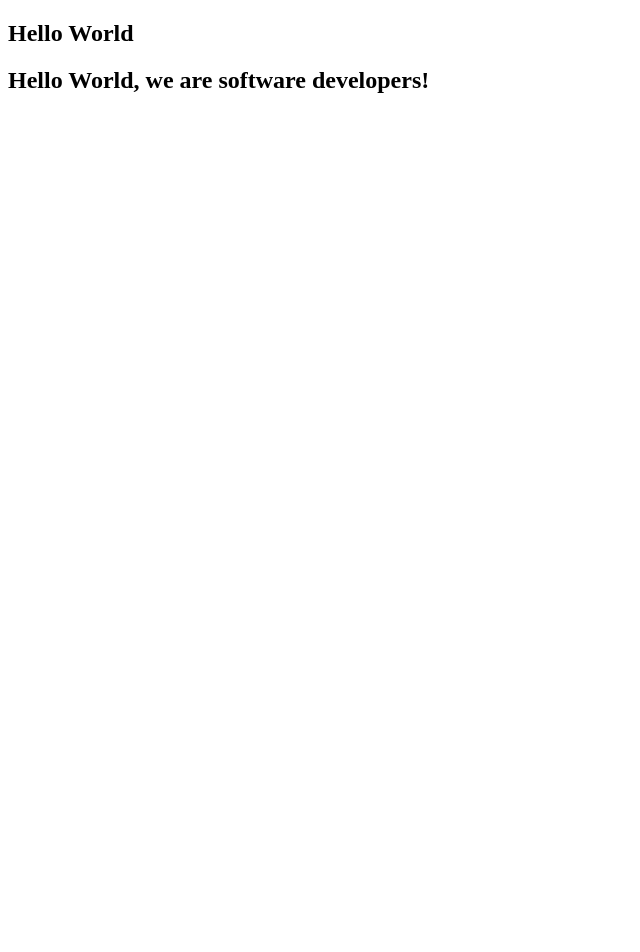
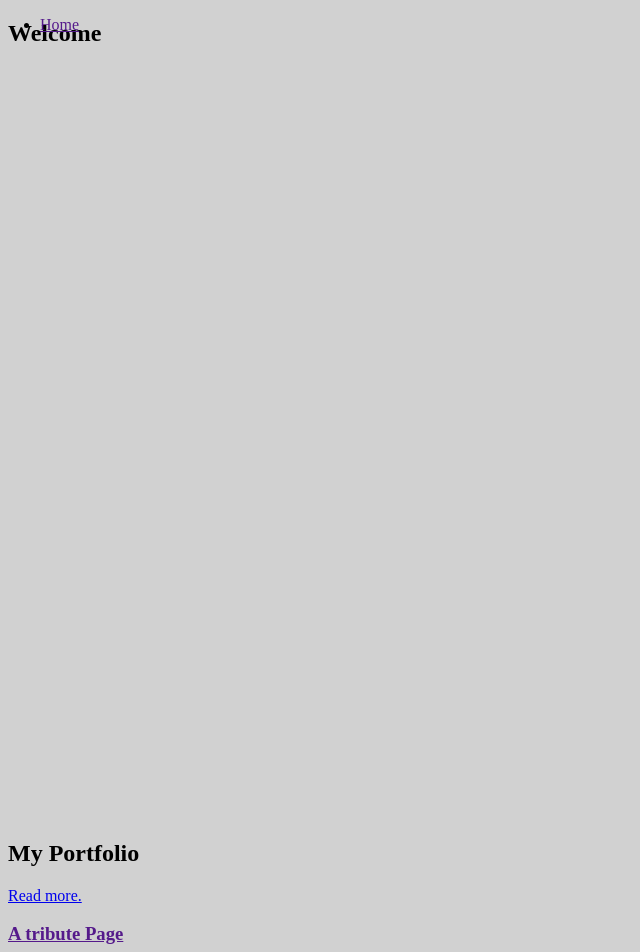
Before and after one commit to Qoosim/qosi-eras, a plain HTML site: page index.html in a window 1280 px wide. Shown: the top 952 px of the page, without its empty margins (0-640 px from the left). Before the commit the page ends 800 px from the top, so only its background shows below. Drawn offline with Linux system fonts and the light colour scheme.

Commit message:
index.html updated

```diff
--- a/css/style.css
+++ b/css/style.css
@@ -0,0 +1,23 @@
+html, body {
+    background: #d1d1d1;
+}
+
+section {
+    display: block;
+    height: 100vh;
+}
+
+.navigate {
+    position: fixed;
+    top: 0;
+    left: 0;
+    width: 100%;
+}
+
+
+@media screen and (max-height: 450px) {
+    body {
+        background: #e3e3ee;
+        position: relative;
+    }
+}
--- a/index.html
+++ b/index.html
@@ -7,6 +7,46 @@
   </head>
 
   <body>
+    <nav id="navbar" class="navigate">
+      <ul>
+        <li><a href="">Home</a></li>
+      </ul>
+    </nav>
+
+    <section id="welcome-section">
+      <h1>Welcome</h1>
+    </section>
+
+    <section id="projects">
+
+      <h2 class="project-tile">My Portfolio</h2>
+      <nav id="navbar">
+        <a href="#detail">Read more.</a>
+      </nav>
+      <h3><a href="">A tribute Page</a></h3>
+
+    </section>
+
+
+
+    <p id="detail">This is the detail info.</p>
+
+    <a href="https://github.com/Qoosim/qosi-eras" target="_blank" id="profile-link">Additional information</a>
+
+
+
+
+
+
+
+
+
+
+
+
+
+
+
     <script src="https://cdn.freecodecamp.org/testable-projects-fcc/v1/bundle.js"></script>
     <h2>Hello World</h2>
     <h2>Hello World, we are software developers!</h2>
```
